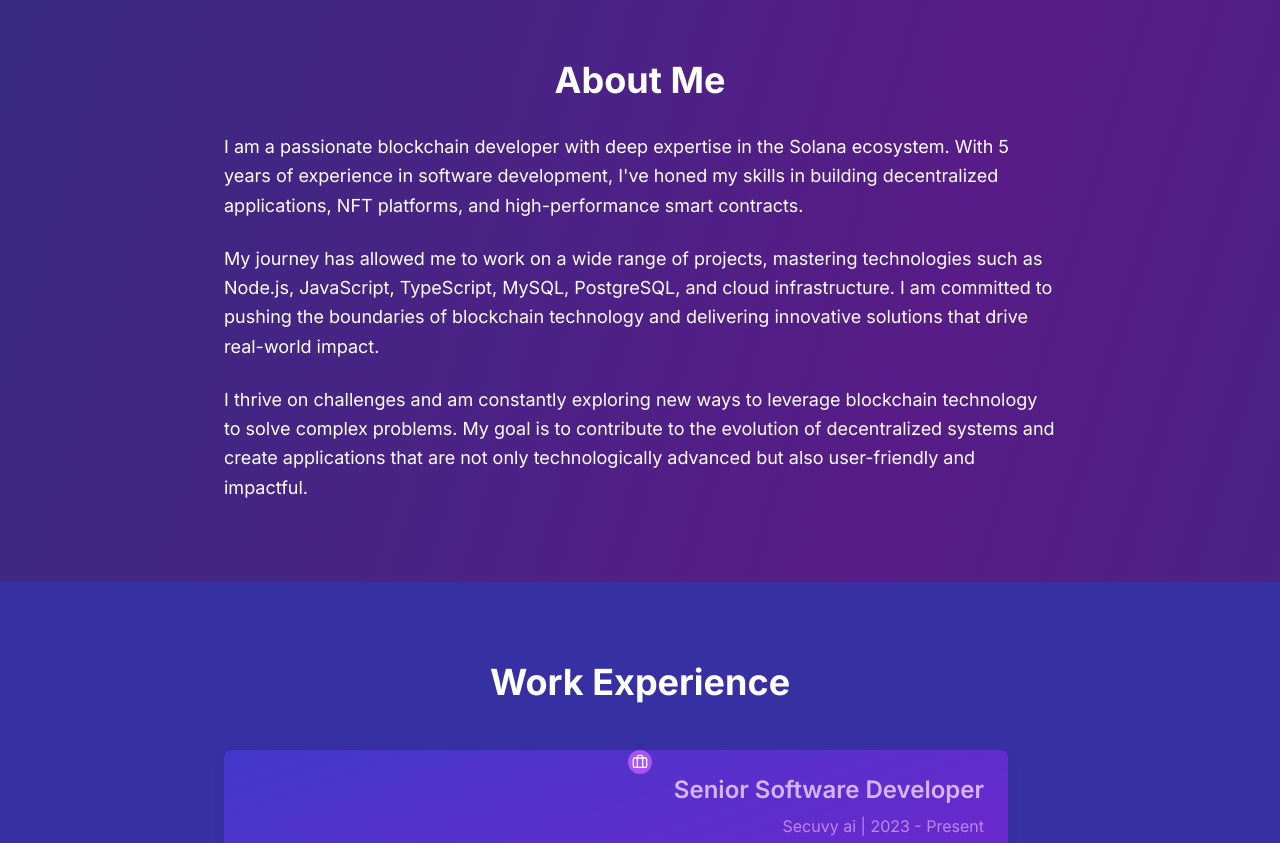
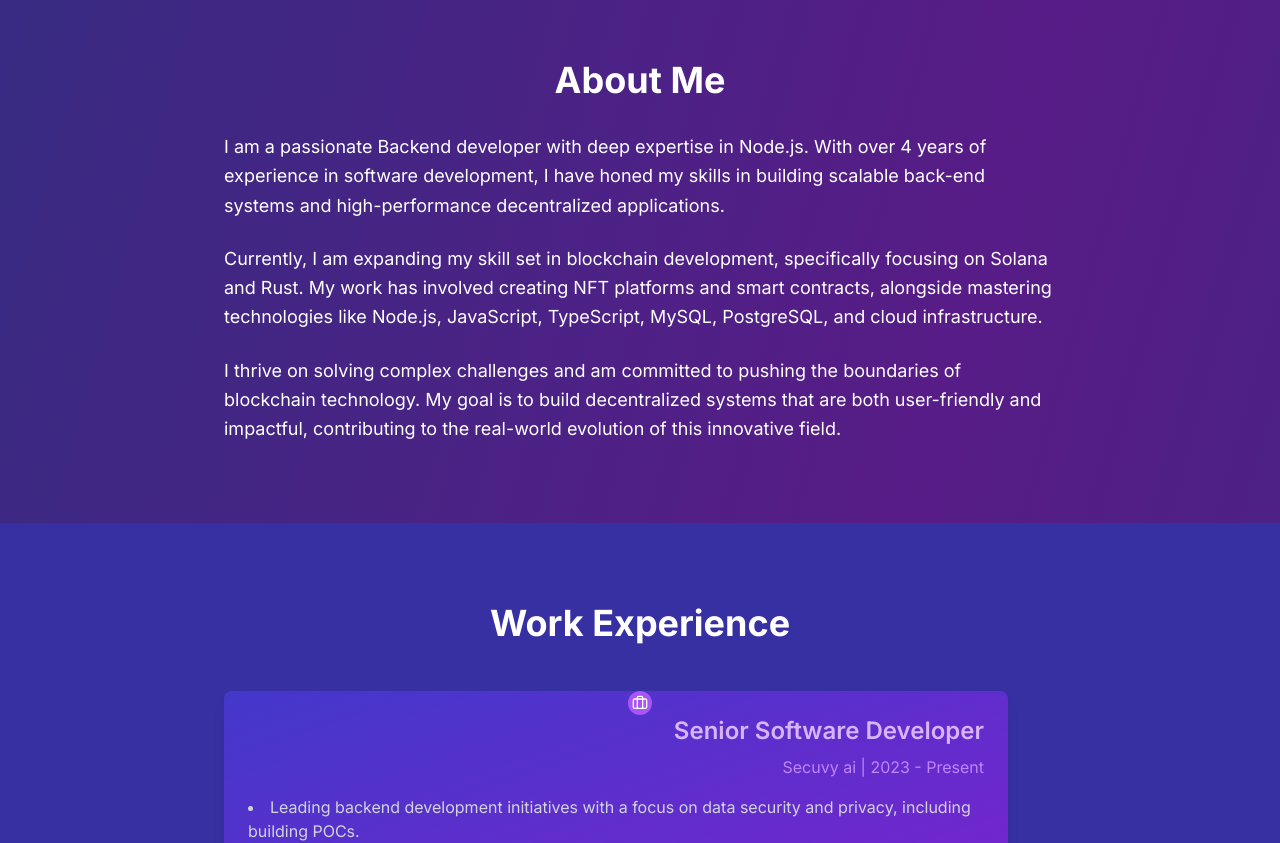
Before and after one commit to lokesh1jha/lokeshjha_portfolio, a Next.js app: page / in a window 1280 px wide. Shown: the part 820-1663 px from the top of the page. Built offline with nearby package versions, Linux system fonts and the light colour scheme.

Commit message:
update projects

```diff
--- a/src/app/page.tsx
+++ b/src/app/page.tsx
@@ -28,25 +28,32 @@ export default function Portfolio() {
 
   const projects = [
     {
-      title: "Solana NFT Marketplace",
-      description: "A high-performance NFT marketplace built on Solana, enabling fast and low-cost transactions for digital assets.",
-      tags: ["Solana", "Node.js", "React", "Rust"],
-      demoLink: "https://example.com/nft-marketplace",
-      githubLink: "https://github.com/lokeshjha/solana-nft-marketplace"
+      title: "Minttix - NFT ticketing platform",
+      description: "A decentralized NFT ticketing platform for events. Oraganise and sell tickets on Solana blockchain. Resale tickets for events.",
+      tags: ["Solana", "Node.js", "React", "Next.js", "Rust"],
+      demoLink: "https://minttix.in/",
+      githubLink: "https://github.com/abhijeetsingh-22/nft-ticketing"
     },
     {
-      title: "DeFi Lending Platform",
-      description: "A decentralized finance platform on Solana for lending and borrowing crypto assets with automated interest rates.",
-      tags: ["Solana", "TypeScript", "React", "Anchor"],
-      demoLink: "https://example.com/defi-platform",
-      githubLink: "https://github.com/lokeshjha/solana-defi-lending"
+      title: "Sniff - Web based wallet",
+      description: "A simple web based wallet where someone can come and create a pneumonic, add multiple wallets and see the public key associated with each wallet.",
+      tags: ["Solana", "TypeScript", "React", "Next.js", "Rust", "Anchor"],
+      demoLink: "https://sniff-wallet.vercel.app/",
+      githubLink: "https://github.com/lokesh1jha/web-based-wallet"
     },
     {
-      title: "Blockchain Data Analytics",
-      description: "A real-time analytics dashboard for Solana blockchain, providing insights on transactions, token movements, and smart contract interactions.",
-      tags: ["Node.js", "Express", "PostgreSQL", "D3.js"],
-      demoLink: "https://example.com/blockchain-analytics",
-      githubLink: "https://github.com/lokeshjha/solana-analytics"
+      title: "DevPool - Job Portal",
+      description: "Devpool is a dynamic job portal designed to connect job seekers with employers, enabling seamless job postings and applications. Built using modern web technologies, it offers a user-friendly interface for both recruiters and candidates, facilitating efficient job matching and profile management.",
+      tags: ["Node.js", "Express", "PostgreSQL", "Next.js", "Supabase"],
+      demoLink: "https://devpool-bay.vercel.app/",
+      githubLink: "https://github.com/lokesh1jha/devpool"
+    },
+    {
+      title: "Dukaan - E-commerce",
+      description: "E-commerce platform with authentication, cart, checkout, payment integration, and admin dashboard.",
+      tags: ["Node.js", "Express", "PostgreSQL", "Next.js"],
+      demoLink: "https://dukaan.vercel.app/",
+      githubLink: "https://github.com/lokesh1jha/Dukaan"
     }
   ]
 
@@ -108,9 +115,8 @@ export default function Portfolio() {
                 <a
                   key={item}
                   href={`#${item}`}
-                  className={`hover:text-purple-400 transition-colors duration-300 ${
-                    activeSection === item ? 'text-purple-400' : ''
-                  }`}
+                  className={`hover:text-purple-400 transition-colors duration-300 ${activeSection === item ? 'text-purple-400' : ''
+                    }`}
                 >
                   {item.charAt(0).toUpperCase() + item.slice(1)}
                 </a>
@@ -147,7 +153,7 @@ export default function Portfolio() {
           <h1 className="text-5xl md:text-7xl font-bold mb-6 animate-fade-in-up">Lokesh Kumar Jha</h1>
           <p className="text-xl md:text-2xl mb-8 text-purple-400 animate-fade-in-up animation-delay-300">Senior Software Engineer | Blockchain Developer</p>
           <p className="text-lg md:text-xl mb-12 text-gray-300 animate-fade-in-up animation-delay-600">
-            Specializing in Solana ecosystem and decentralized applications
+            Specializing in Backend Development and decentralized applications
           </p>
           <Button size="lg" className="animate-fade-in-up animation-delay-900">
             <a href="#projects">View My Work</a>
@@ -163,19 +169,13 @@ export default function Portfolio() {
         <div className="container mx-auto max-w-4xl">
           <h2 className="text-3xl md:text-4xl font-bold mb-8 text-center">About Me</h2>
           <p className="text-lg mb-6 leading-relaxed">
-            I am a passionate blockchain developer with deep expertise in the Solana ecosystem. With 5 years of experience
-            in software development, I&apos;ve honed my skills in building decentralized applications, NFT platforms, and
-            high-performance smart contracts.
+            I am a passionate Backend developer with deep expertise in Node.js. With over 4 years of experience in software development, I have honed my skills in building scalable back-end systems and high-performance decentralized applications.
           </p>
           <p className="text-lg mb-6 leading-relaxed">
-            My journey has allowed me to work on a wide range of projects, mastering technologies such as Node.js,
-            JavaScript, TypeScript, MySQL, PostgreSQL, and cloud infrastructure. I am committed to pushing the boundaries
-            of blockchain technology and delivering innovative solutions that drive real-world impact.
+            Currently, I am expanding my skill set in blockchain development, specifically focusing on Solana and Rust. My work has involved creating NFT platforms and smart contracts, alongside mastering technologies like Node.js, JavaScript, TypeScript, MySQL, PostgreSQL, and cloud infrastructure.
           </p>
           <p className="text-lg leading-relaxed">
-            I thrive on challenges and am constantly exploring new ways to leverage blockchain technology to solve
-            complex problems. My goal is to contribute to the evolution of decentralized systems and create
-            applications that are not only technologically advanced but also user-friendly and impactful.
+            I thrive on solving complex challenges and am committed to pushing the boundaries of blockchain technology. My goal is to build decentralized systems that are both user-friendly and impactful, contributing to the real-world evolution of this innovative field.
           </p>
         </div>
       </section>
```
